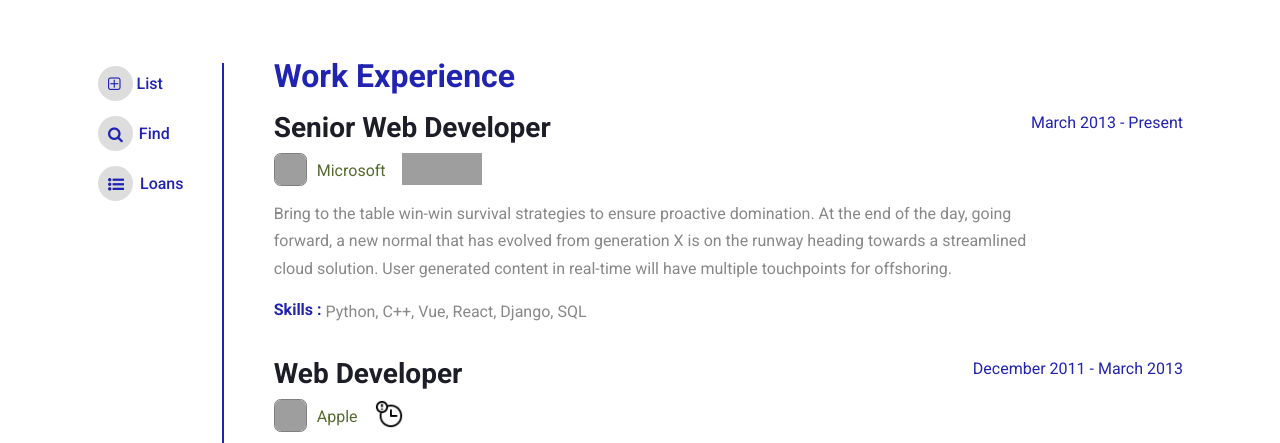
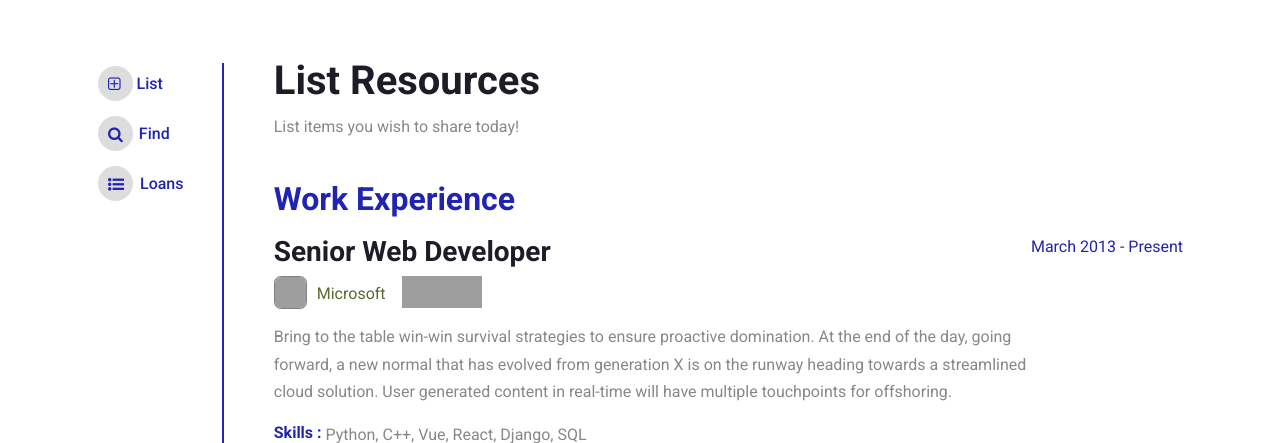
Before and after one commit to leileijng/CodeSprint_2022, a Django app: page /resources in a window 1280 px wide. Shown: the part 76-519 px from the top of the page. Run offline with Django 3.2, Linux system fonts and the light colour scheme; some libraries are stand-ins or nearby versions; grey boxes are pictures that could not be loaded.

Commit message:
Update sth

```diff
--- a/Hackathon/Homepage/templates/resources.html
+++ b/Hackathon/Homepage/templates/resources.html
@@ -30,6 +30,9 @@
                         <div class="col-md-10" style="padding-left: 50px; padding-top: 10px; width: 87.49999965%;">
                             <div class="jumbotron">
                                 <div ng-show="isSet(1)">
+                                    <h1>List Resources</h1>
+                                    <p>List items you wish to share today!</p>
+                                    <br>
                                     <div class="wow fadeInUp" data-wow-delay="0.3s">
                                         <section class="resume-section" id="experience">
                                             <div class="resume-section-content">
@@ -212,9 +215,10 @@
                                 </div>
 
                                 <div ng-show="isSet(3)">
+                                    <h1>Loans</h1>
+                                    <p>Manage your loans here!</p>
+                                    <br>
                                     <div class="wow fadeInUp row" data-wow-delay="0.3s">
-                                        <h1>Loans</h1>
-                                        <p>Manage your loans here!</p>
                                         <div class="col-lg-6 ">
                                             <span><h5>Loaned Items</h5></span>
                                             <div class="messages">
```
